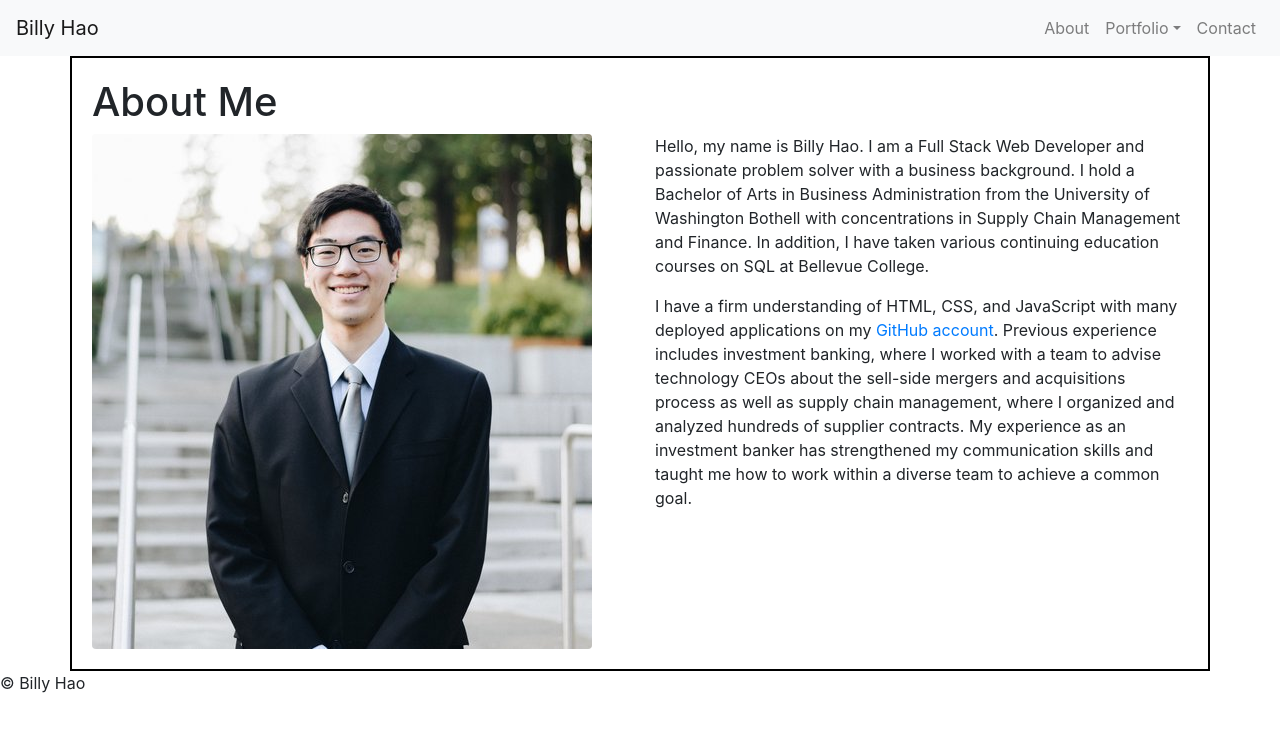
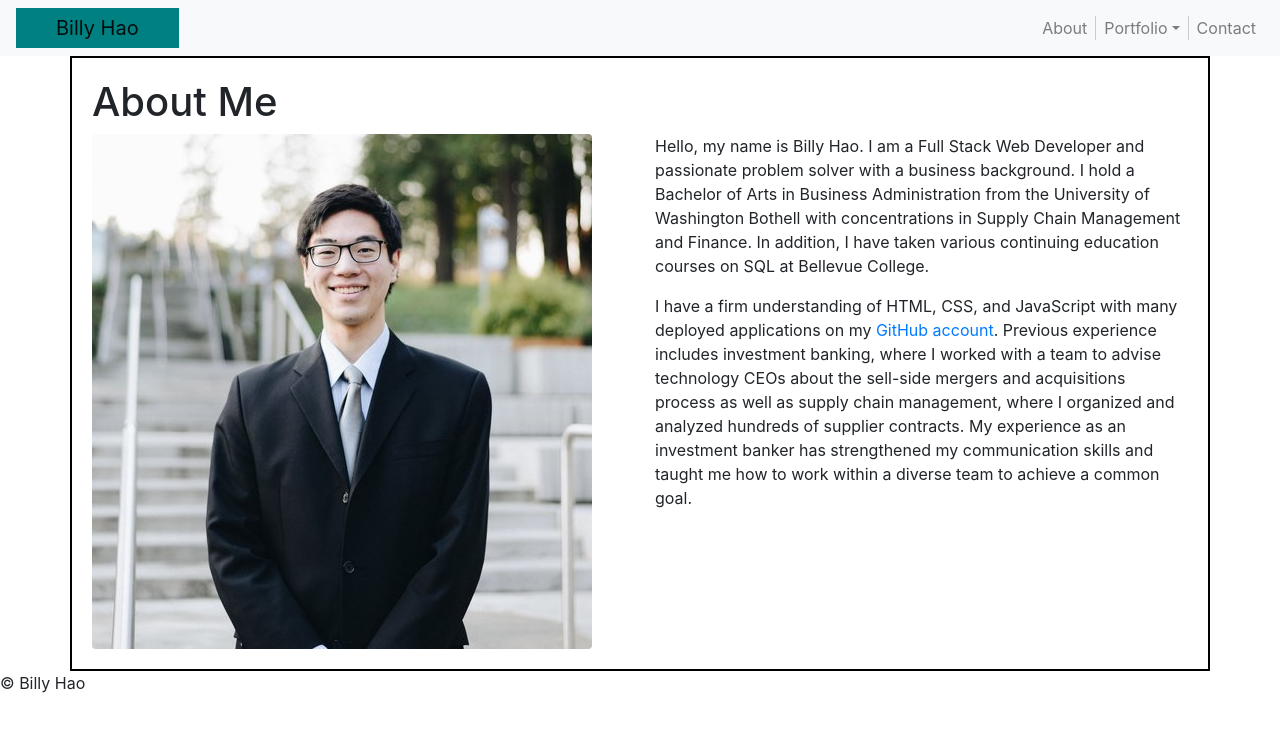
Before and after one commit to billyhao12/react-portfolio, a React (Create React App) app: page / in a window 1280 px wide. Shown: the top 732 px of the page. Built offline with nearby package versions, Linux system fonts and the light colour scheme.

Commit message:
Styled the Header component.

```diff
--- a/src/components/Header/index.js
+++ b/src/components/Header/index.js
@@ -2,6 +2,7 @@ import React from "react";
 import Navbar from "react-bootstrap/Navbar";
 import Nav from "react-bootstrap/Nav";
 import NavDropdown from "react-bootstrap/NavDropdown";
+import "./style.css";
 
 function Header() {
 
@@ -18,7 +19,7 @@ function Header() {
                 <NavDropdown.Item href="/projects">Projects</NavDropdown.Item>
                 <NavDropdown.Item href="https://drive.google.com/file/d/1W8tBUCCJKJ2OBwLu4aSqw7h-wykYvkHb/view?usp=sharing">Resume</NavDropdown.Item>
             </NavDropdown>
-            <Nav.Link href="/contact">Contact</Nav.Link>
+            <Nav.Link href="/contact" id="lastLink">Contact</Nav.Link>
             </Nav>
 
         </Navbar.Collapse>
--- /dev/null
+++ b/src/components/Header/style.css
@@ -0,0 +1,33 @@
+.navbar {
+    padding-top: 0;
+    padding-bottom: 0;
+}
+
+.navbar-brand {
+    background-color: teal;
+    padding: 20px 40px;
+}
+
+.navbar-light .navbar-brand,
+.navbar-light .navbar-brand:hover {
+    color: white;
+}
+
+.navbar-light .navbar-nav .nav-link {
+    border-right: 1px solid #CCC;
+    padding-right: 1rem;
+    padding-left: 1rem;
+}
+
+#lastLink {
+    border-right: none;
+}
+
+.navbar-nav .nav-link {
+    padding: 0 0.5rem;
+}
+
+.navbar-nav {
+    flex-direction: row;
+    justify-content: center;
+}
```
